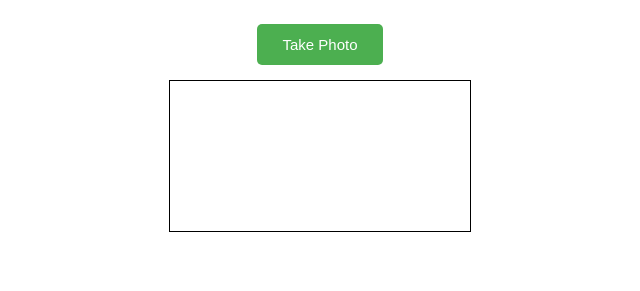
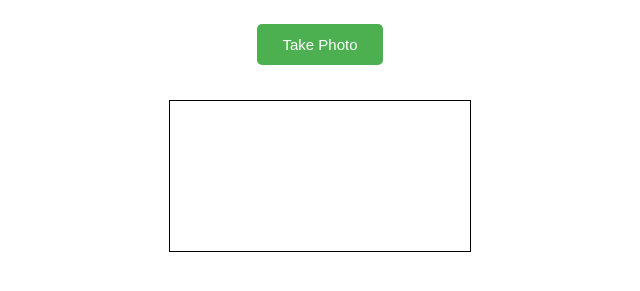
Before and after one commit to mczdsm/photo-uploader, a website built with Vite: page index.html in a window 1280 px wide. Shown: the part 89-380 px from the top of the page, without its empty margins (320-960 px from the left). Built offline with nearby package versions, Linux system fonts and the light colour scheme.

Commit message:
Revert "test margin"
This reverts commit 0d495dfff314349ee837ddbe5cae1bdb1d7c120c.

```diff
--- a/style.css
+++ b/style.css
@@ -7,7 +7,7 @@ body {
 }
 
 #canvas, #video {
-/*  margin-top: 20px;*/
+  margin-top: 20px;
   max-width: 100%;
   border: 1px solid black;
 }
```
